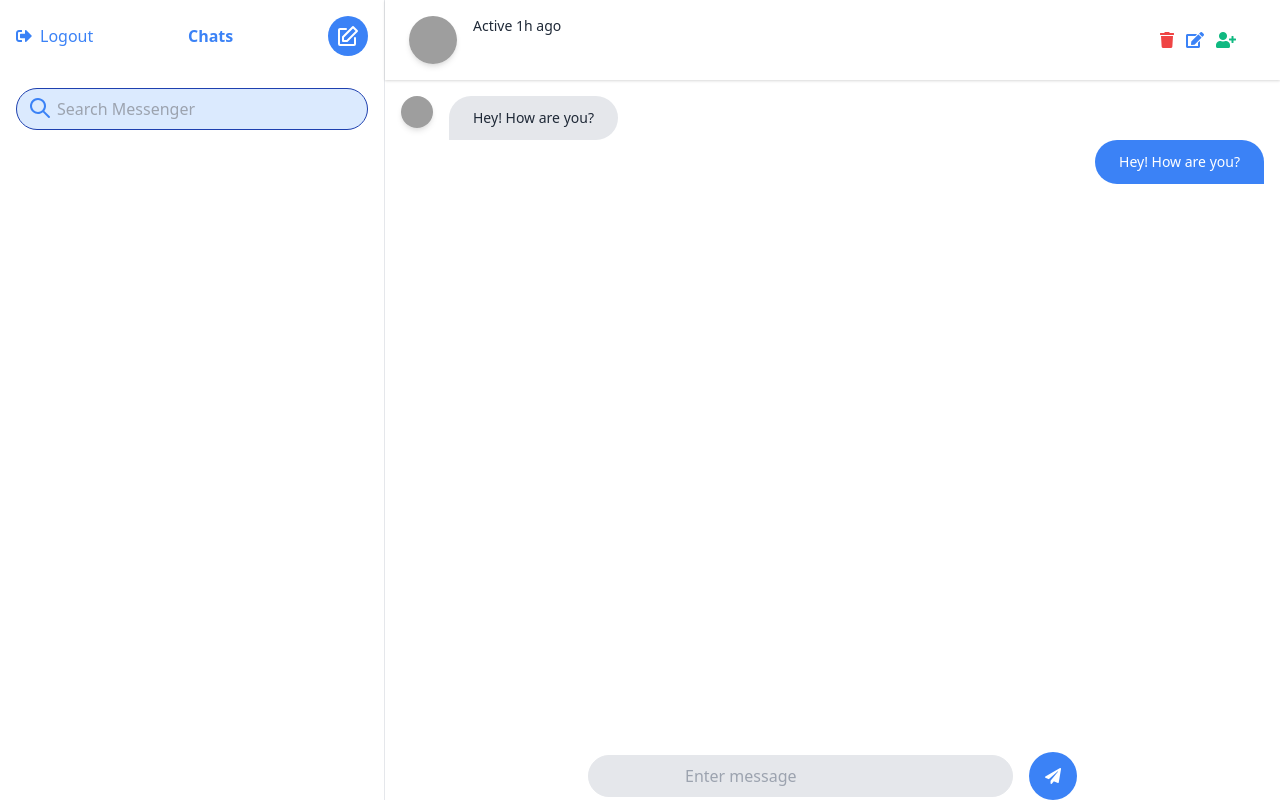
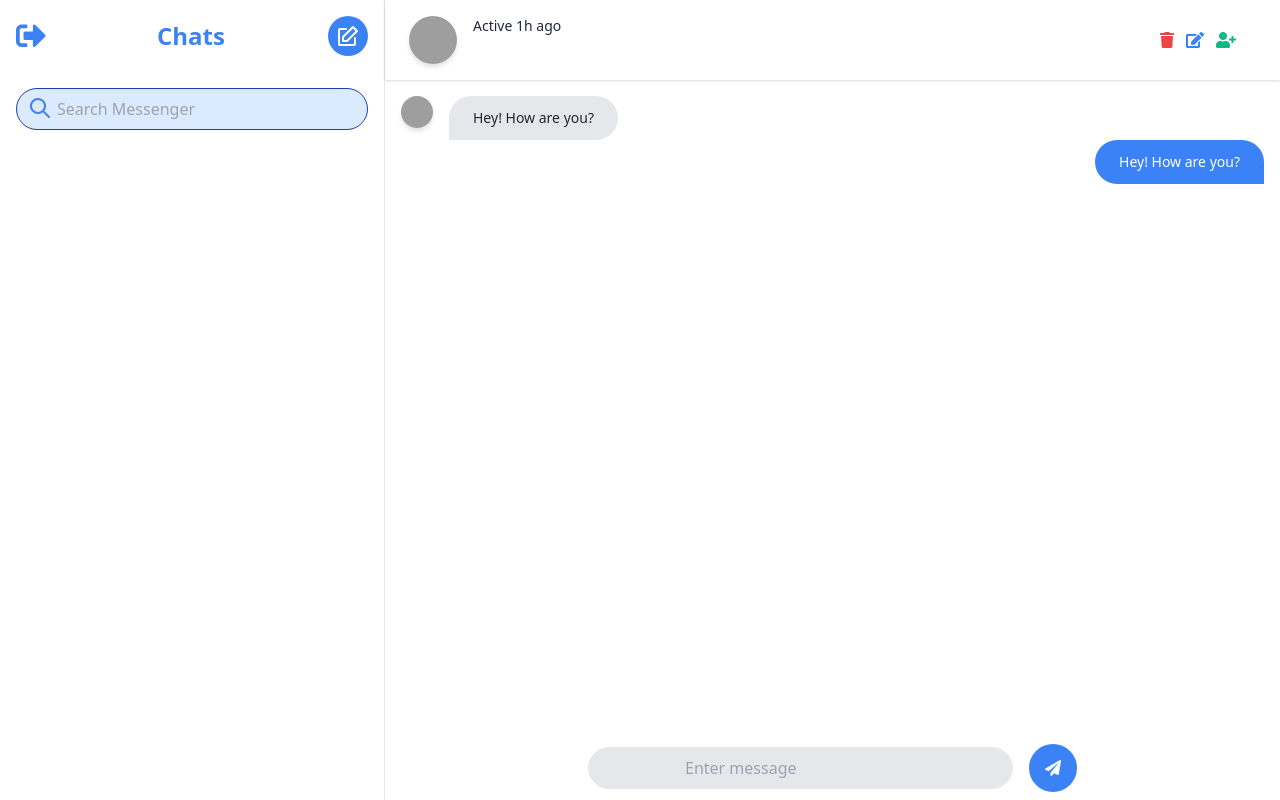
Before and after one commit to carrot2803/Bluberi, a Flask app: template App/templates/chat.html in a window 1280 px wide. Run offline with Flask 3, Linux system fonts and the light colour scheme; the template is opened without the code that fills it, so the values that code supplies are empty; grey boxes are pictures that could not be loaded.

Commit message:
side bar styling

```diff
--- a/App/templates/chat.html
+++ b/App/templates/chat.html
@@ -76,11 +76,10 @@
                     class="flex flex-col flex-none overflow-auto w-24 hover:w-64 group lg:max-w-sm md:w-2/5 transition-all duration-300 ease-in-out">
                     <!-- Sidebar Header -->
                     <div class="header p-4 flex flex-row justify-between items-center flex-none">
-                        <a href="/logout" class="flex items-center text-blue-500 hover:text-blue-600">
-                            <i class="fas fa-sign-out-alt mr-2"></i>
-                            Logout
+                        <a href="/logout" class="flex items-center text-lg text-blue-500 hover:text-blue-600">
+                            <i class="fas fa-sign-out-alt mr-2" style="font-size: 30px;"></i>
                         </a>
-                        <p class="text-md font-bold hidden md:block group-hover:block text-blue-500">Chats</p>
+                        <p class="text-md font-bold hidden md:block group-hover:block text-blue-500 text-2xl">Chats</p>
                         <a
                             class="create-chat-btn block rounded-full hover:bg-blue-600 bg-blue-500 w-10 h-10 p-2 hidden md:block group-hover:block cursor-pointer">
                             <svg viewBox="0 0 24 24" class="w-full h-full fill-current text-white">
@@ -242,7 +241,7 @@
                         </div>
                     </div>
 
-                    <div class="chat-footer flex items-center justify-center">
+                    <div class="chat-footer flex items-center justify-center mb-2">
                         <div class="flex items-center space-x-4">
                             <div class="relative">
                                 <label>
```
